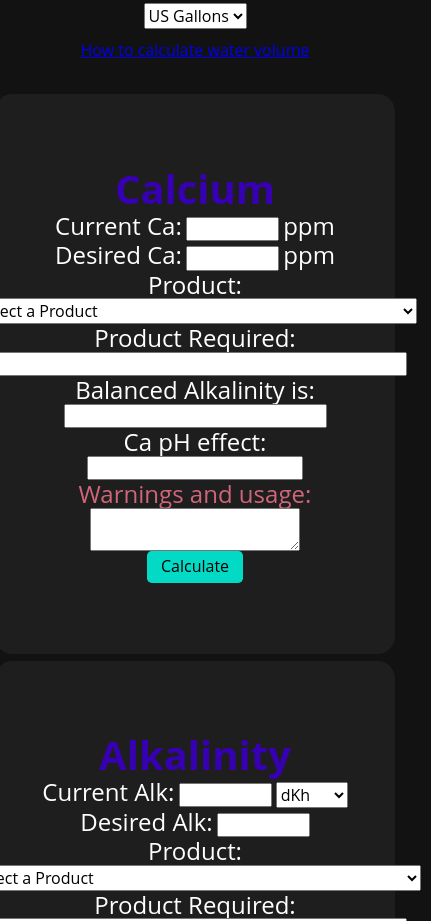
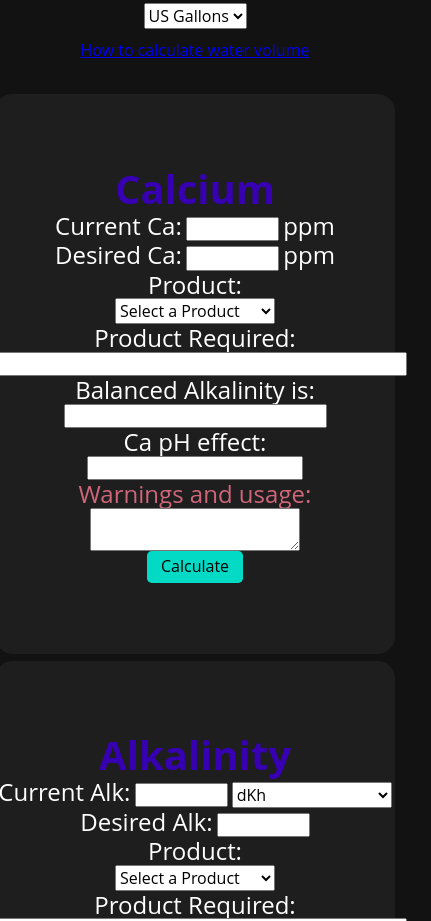
Before and after one commit to ivngzmn/reef-aquarium-supplement-calculator, a plain HTML site: page index.html in a window 390 px wide. Shown: the part 664-1585 px from the top of the page, 431 px wide, since content can reach past the window. Drawn offline with Linux system fonts and the light colour scheme.

Commit message:
style: corrected select product size on mobile

```diff
--- a/css/style.css
+++ b/css/style.css
@@ -223,6 +223,9 @@ body {
     .supplement-container {
         width: 25rem;
     }
+    .selectfont {
+        width: 10rem;
+    }
 }
 @media (max-width: 480px) {
     .container {
```
